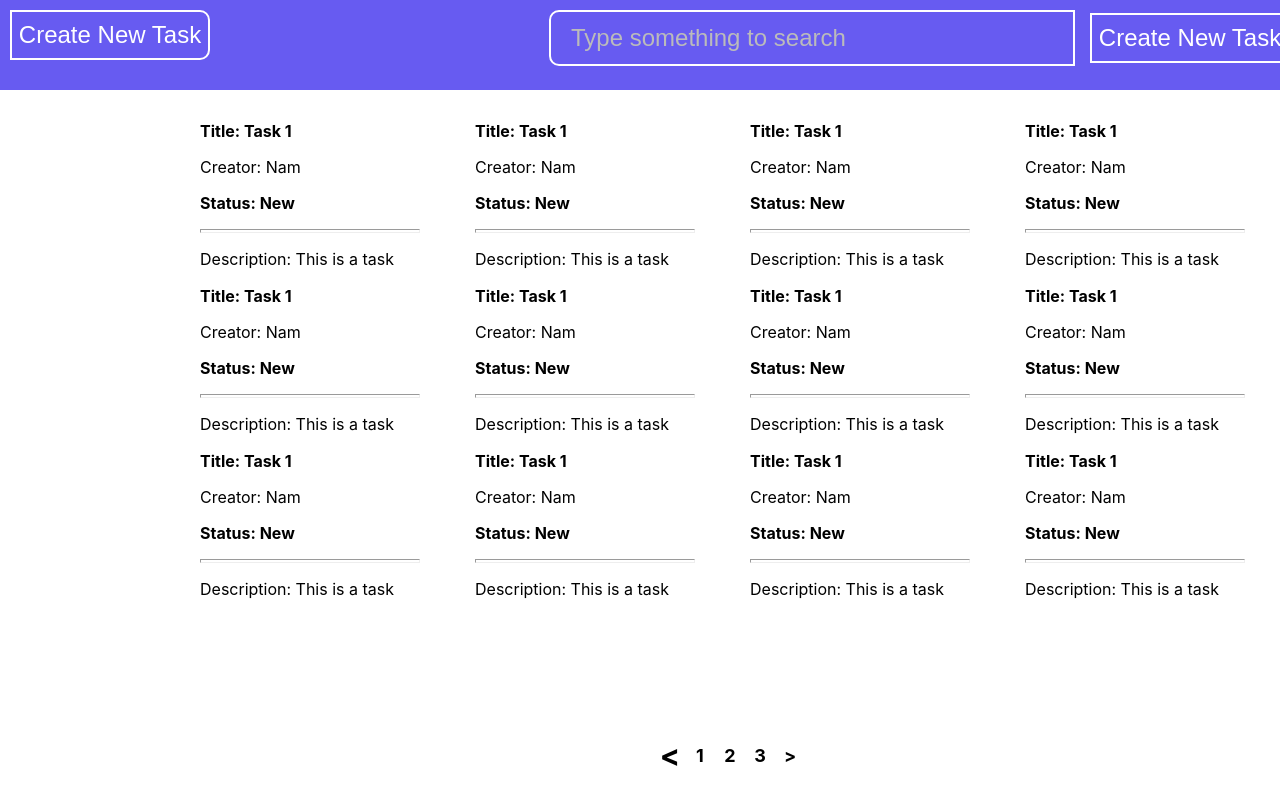
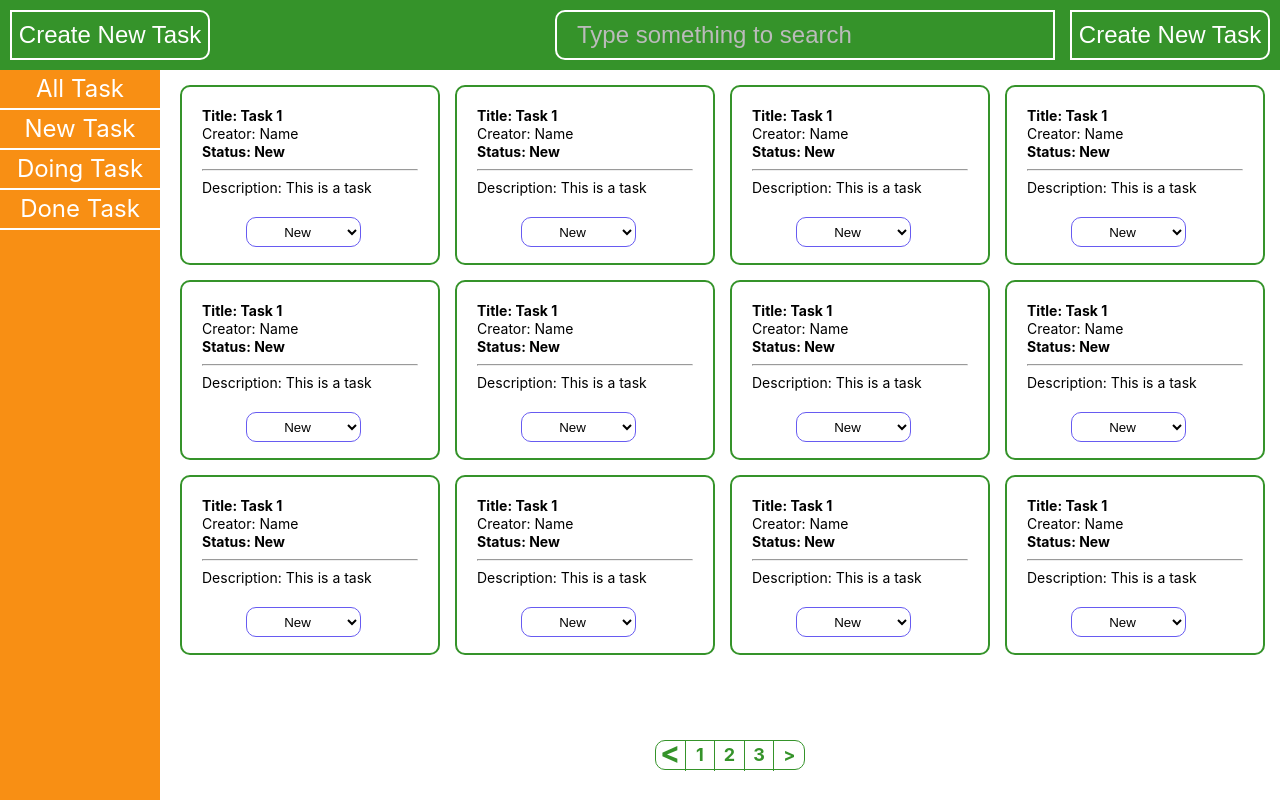
Before and after one commit to hoanglamgp/training-react, a React (Create React App) app in the folder demo-react/: page / in a window 1280 px wide. Built offline with nearby package versions, Linux system fonts and the light colour scheme.

Commit message:
Update code todoapp 29/10

```diff
--- a/demo-react/src/App.css
+++ b/demo-react/src/App.css
@@ -1,3 +1,48 @@
+
+/* Base styles */
+body {
+  margin: 0;
+  font-family: -apple-system, BlinkMacSystemFont, 'Segoe UI', 'Roboto', 'Oxygen',
+    'Ubuntu', 'Cantarell', 'Fira Sans', 'Droid Sans', 'Helvetica Neue',
+    sans-serif;
+  -webkit-font-smoothing: antialiased;
+  -moz-osx-font-smoothing: grayscale;
+}
+
+code {
+  font-family: source-code-pro, Menlo, Monaco, Consolas, 'Courier New',
+    monospace;
+}
+
+* {
+  box-sizing: border-box;
+}
+:root {
+  --new: #5a2095;
+  --orange: #f88f14;
+  --primary: #35932a;
+  --white: #fff;
+}
+a,
+p,
+ul,
+li,
+h1,
+h2,
+h3,
+h4,
+h5,
+h6 {
+  padding: 0;
+  margin: 0;
+}
+p {
+  font-size: 14px;
+  line-height: 18px;
+}
+
+
+
 .main-content {
   display: flex;
   /* position: relative; */
--- a/demo-react/src/components/Panigation/index.jsx
+++ b/demo-react/src/components/Panigation/index.jsx
@@ -1,6 +1,8 @@
 import React from 'react';
 
 import './style.scss';
+
+
 
 const Pagination = (props) => {
   return (
--- a/demo-react/src/components/TodoItem/index.jsx
+++ b/demo-react/src/components/TodoItem/index.jsx
@@ -12,7 +12,7 @@
         </p>
         <p className="card__creator">
           <label>Creator: </label>
-          <label>Nam</label>
+          <label>Name</label>
         </p>
         <p className="card__status">
           <label>Status: </label>
@@ -21,6 +21,13 @@
         <hr className="card__lineBreak" />
         <p className="card__description">Description: This is a task</p>
       </div>
+      <div >
+        <select className="card__select" >
+          <option value="New">New</option>
+          <option value="Doing">Doing</option>
+          <option value="Done">Done</option>
+        </select>
+      </div>
     </div>
   );
 };
--- a/demo-react/src/components/TodoItem/style.scss
+++ b/demo-react/src/components/TodoItem/style.scss
@@ -1,5 +1,5 @@
 .card {
-    height: 150px;
+    height: 180px;
     border-radius: 10px;
     flex: 1 0 21%;
     border: 2px solid var(--primary);
@@ -10,9 +10,9 @@
         padding: 20px;
     }
 
-    &__title,
+    &__description > p:first-child,
     &__status,
-    &__description > p:first-child {
+    &__title {
         font-weight: bold;
     }
 
@@ -32,4 +32,15 @@
         -webkit-line-clamp: 2;
         -webkit-box-orient: vertical;
     }
+
+    &__select {
+        box-sizing: border-box;
+        width: 115px;
+        height: 30px;
+        background: #FFFFFF;
+        border: 1px solid #675BF1;
+        border-radius: 10px;
+        margin-left: 25%;
+        text-align: center;
     }
+}
--- a/demo-react/src/components/TodoList/index.jsx
+++ b/demo-react/src/components/TodoList/index.jsx
@@ -5,6 +5,7 @@
 import './style.scss';
 
 const TodoList = (props) => {
+
   return (
     <div className="todos">
       <TodoItem />
--- a/demo-react/src/components/TodoList/style.scss
+++ b/demo-react/src/components/TodoList/style.scss
@@ -2,4 +2,6 @@
     width: 100%;
     display: flex;
     flex-wrap: wrap;
+    box-sizing: border-box;
+
   }
--- a/demo-react/src/layout/Header/style.scss
+++ b/demo-react/src/layout/Header/style.scss
@@ -4,7 +4,7 @@
     width: 100%;
     height: 70px;
     padding: 10px;
-    background-color: #675bf1;
+    background-color: var(--primary);
     position: fixed;
     z-index: 1;
 
--- a/demo-react/src/style/base.css
+++ /dev/null
@@ -1,41 +0,0 @@
-/* Base styles */
-body {
-    margin: 0;
-    font-family: -apple-system, BlinkMacSystemFont, 'Segoe UI', 'Roboto', 'Oxygen',
-      'Ubuntu', 'Cantarell', 'Fira Sans', 'Droid Sans', 'Helvetica Neue',
-      sans-serif;
-    -webkit-font-smoothing: antialiased;
-    -moz-osx-font-smoothing: grayscale;
-  }
-
-  code {
-    font-family: source-code-pro, Menlo, Monaco, Consolas, 'Courier New',
-      monospace;
-  }
-
-  * {
-    box-sizing: border-box;
-  }
-  :root {
-    --primary: #675bf1;
-    --new: #04be00;
-    --orange: #f88f14;
-    --white: #fff;
-  }
-  a,
-  p,
-  ul,
-  li,
-  h1,
-  h2,
-  h3,
-  h4,
-  h5,
-  h6 {
-    padding: 0;
-    margin: 0;
-  }
-  p {
-    font-size: 14px;
-    line-height: 18px;
-  }
--- a/demo-react/src/style/index.css
+++ /dev/null
@@ -1 +0,0 @@
-@import url(./base.css);
```
Lines whose indentation alone changed are shown as unchanged.
